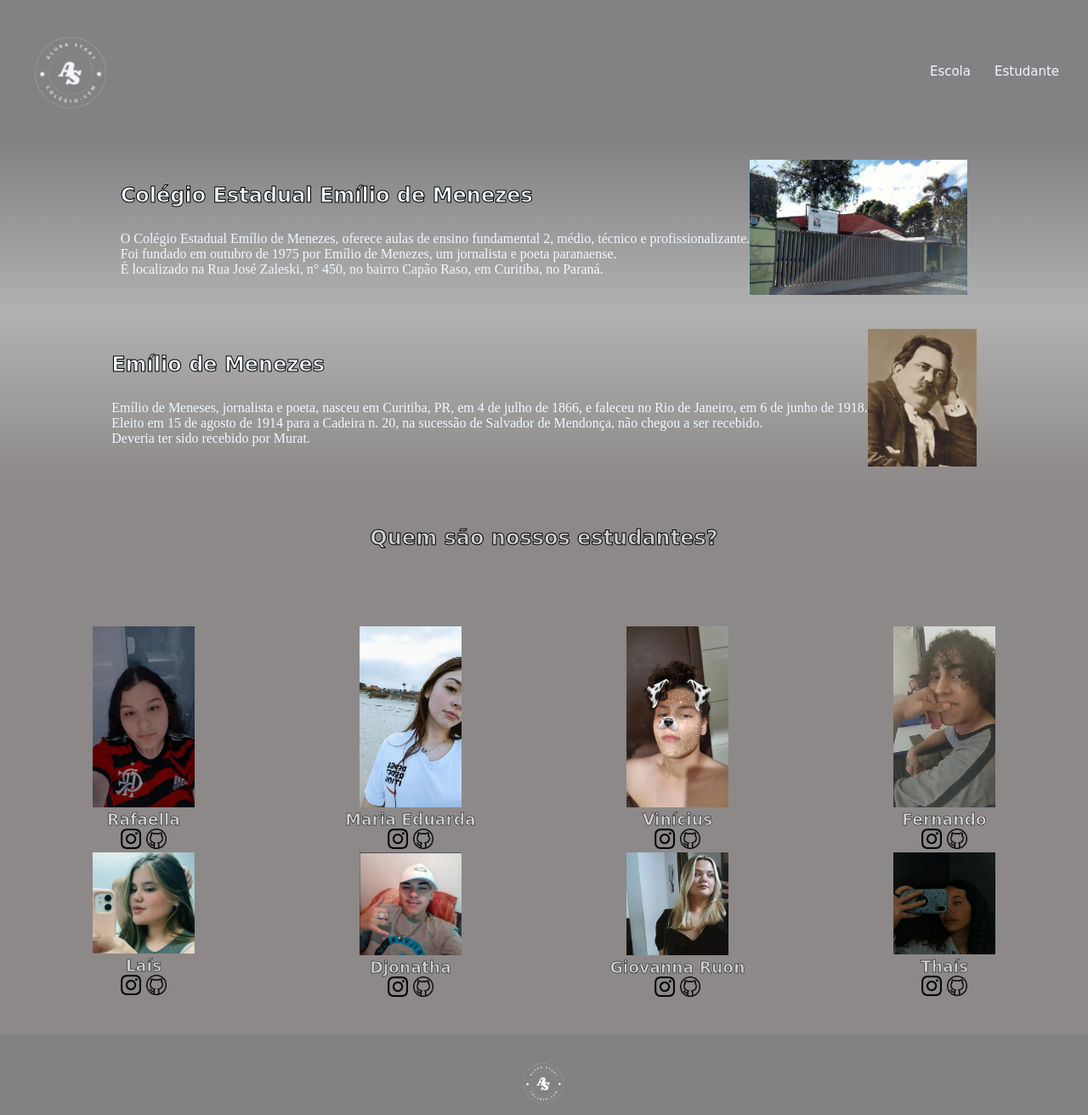
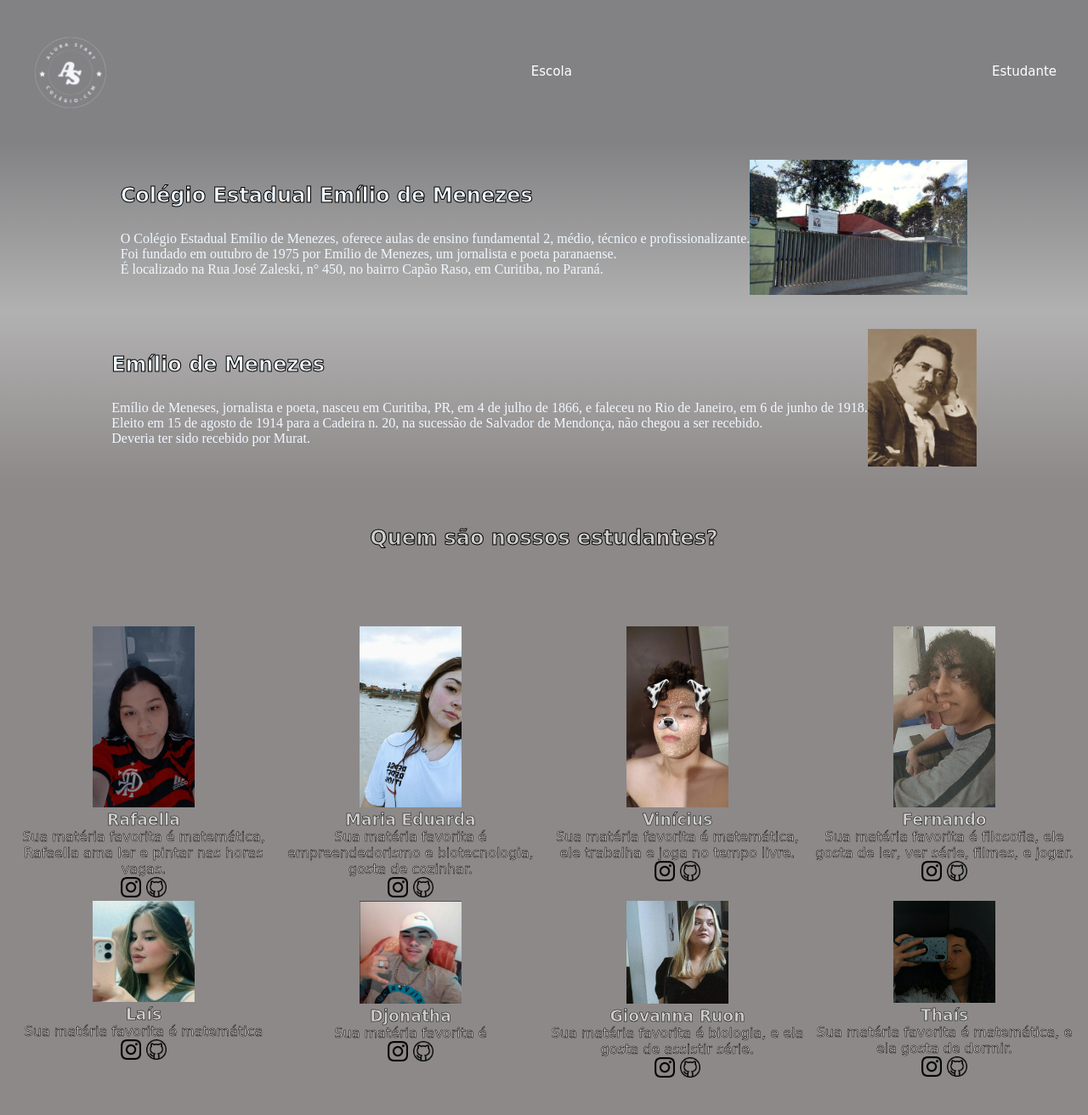
Before and after one commit to rafszisck/alurastart, a plain HTML site: page index.html in a window 1280 px wide. Shown: the top 1312 px of the page at 85% size. Drawn offline with Linux system fonts and the light colour scheme; a web font is replaced by a local one.

Commit message:
Add files via upload

```diff
--- a/index.html
+++ b/index.html
@@ -11,17 +11,17 @@
     <link rel="preconnect" href="https://fonts.googleapis.com">
     <link rel="preconnect" href="https://fonts.gstatic.com" crossorigin>
     <link href="https://fonts.googleapis.com/css2?family=Caprasimo&family=Shrikhand&display=swap" rel="stylesheet">
+
 </head>
 
 <body>
     <header class="cabecalho">
         <img class="cabecalho-imagem" src="alura start (8).png" alt="logo da alura start">
-        <ul class="cabecalho-lista">
-            <li class="cabecalho-lista-item">Escola</li>
-            <li class="cabecalho-lista-item">Estudante</li>
-        </ul>
+        <li class="cabecalho-lista-item"><a href="#escola">Escola</a></li>
+        <li class="cabecalho-lista-item"><a href="#estudantes">Estudante</a></li>
+        </nav>
     </header>
-   <section class="escola">
+   <section id="escola">
     <div>
         <h2 class="escola-titulo">Colégio Estadual Emílio de Menezes</h2>
         <p class="escola-texto-um">O Colégio Estadual Emílio de Menezes, oferece aulas de ensino fundamental 2, médio, técnico e profissionalizante. </p>
@@ -40,55 +40,63 @@
     </div>
     <img class="imagem-emilio" src="th.jpeg" alt="Foto do fundador">
    </section>
-   <section class="estudantes">
+   <section id="estudantes">
         <h2 class="estudante-título">Quem são nossos estudantes?</h2>
 
         <div class="estudante-todos">
     <div class="estudante-div-rafa">
         <img class="estudante-imagem" src="fotorafa.jpeg" alt="Foto da aluna Rafaella">
         <h3 class="estudante-nome">Rafaella</h3>
+        <p class="textorafa">Sua matéria favorita é matemática, Rafaella ama ler e pintar nas horas vagas.</p>
         <a href="https://www.instagram.com/rafszis/"><img class="estudante-icone" src="instagram.png" alt="Logo do instagram"></a>
         <a href="https://github.com/rafszisc"><img class="estudante-icone" src="github.png" alt="Logo do github"></a>
     </div>
     <div class="estudante-div-duda">
         <img class="estudante-imagem" src="fotoduda.jpeg" alt="Foto da aluna Maria Eduarda">
         <h3 class="estudante-nome">Maria Eduarda</h3>
+        <p class="textoduda">Sua matéria favorita é empreendedorismo e biotecnologia, gosta de cozinhar.</p>
         <a href="https://www.instagram.com/duda.campos._/"><img class="estudante-icone" src="instagram.png" alt="Logo do instagram"></a>
         <img class="estudante-icone" src="github.png" alt="Logo do github">
     </div>
     <div class="estudante-div-vini">
         <img class="estudante-imagem" src="fotovini.jpeg" alt="Foto do aluno Vinicius">
         <h3 class="estudante-nome">Vinícius</h3>
+        <p class="textovini">Sua matéria favorita é matemática, ele trabalha e joga no tempo livre.</p>
         <img class="estudante-icone" src="instagram.png" alt="Logo do instagram">
         <img class="estudante-icone" src="github.png" alt="Logo do github">
     </div>
     <div class="estudante-div-fer">
         <img class="estudante-imagem" src="fotofer.jpeg" alt="Foto do aluno Fernando">
         <h3 class="estudante-nome">Fernando</h3>
+        <p class="textofer">Sua matéria favorita é filosofia, ele gosta de ler, ver série, filmes, e jogar.</p>
         <a href="https://www.instagram.com/fernand_cwb70/"><img class="estudante-icone" src="instagram.png" alt="Logo do instagram"></a>
         <img class="estudante-icone" src="github.png" alt="Logo do github">
     </div>
     <div class="estudante-div-lais">
         <img class="estudante-imagem" src="fotolais.jpeg" alt="Foto da aluna Laís">
         <h3 class="estudante-nome">Laís</h3>
+        <p class="textolais">Sua matéria favorita é matemática</p>
         <img class="estudante-icone" src="instagram.png" alt="Logo do instagram">
         <img class="estudante-icone" src="github.png" alt="Logo do github">
     </div>
     <div class="estudante-div-djonatha">
         <img class="estudante-imagem" src="fotojhony.jpeg" alt="Foto do aluno Djonatha">
         <h3 class="estudante-nome">Djonatha</h3>
+        <p class="textojhony">Sua matéria favorita é</p>
         <img class="estudante-icone" src="instagram.png" alt="Logo do instagram">
         <img class="estudante-icone" src="github.png" alt="Logo do github">
     </div>
     <div class="estudante-div-giovanna">
         <img class="estudante-imagem" src="fotogii.jpeg" alt="Foto da aluna Giovanna Ruon">
         <h3 class="estudante-nome">Giovanna Ruon</h3>
+        <p class="textogii">Sua matéria favorita é biologia, e ela gosta de assistir série.</p>
         <img class="estudante-icone" src="instagram.png" alt="Logo do instagram">
         <img class="estudante-icone" src="github.png" alt="Logo do github">
     </div>
     <div class="estudante-div-thais">
         <img class="estudante-imagem" src="fotothais.jpeg" alt="Foto da aluna Thais">
         <h3 class="estudante-nome">Thaís</h3>
+        <p class="textothais">Sua matéria favorita é matemática, e ela gosta de dormir.</p>
         <img class="estudante-icone" src="instagram.png" alt="Logo do instagram">
         <img class="estudante-icone" src="github.png" alt="Logo do github">
     </div>
--- a/style.css
+++ b/style.css
@@ -19,17 +19,24 @@
 
 .cabecalho-lista-item{
     display: inline-block;
-    margin: 0 12px;
+    margin: 0 15px;
     font-size: 15px;
     font-family: 'Caprasimo', cursive;
+    text-align: end;
+    text-align-last: right;
 
+}
+
+.cabecalho-lista-item a{
+    text-decoration: none;
+    color: white;
 }
 
 .escola-imagem{
     width: 20%;
 }
 
-.escola{
+#escola{
     background-image: linear-gradient(#828284,#B2B1B1);
     color: aliceblue;
     display: flex;
@@ -81,7 +88,7 @@
     width: 24px;
 }
 
-.estudantes{
+#estudantes{
     text-align: center;
 }
 
```
